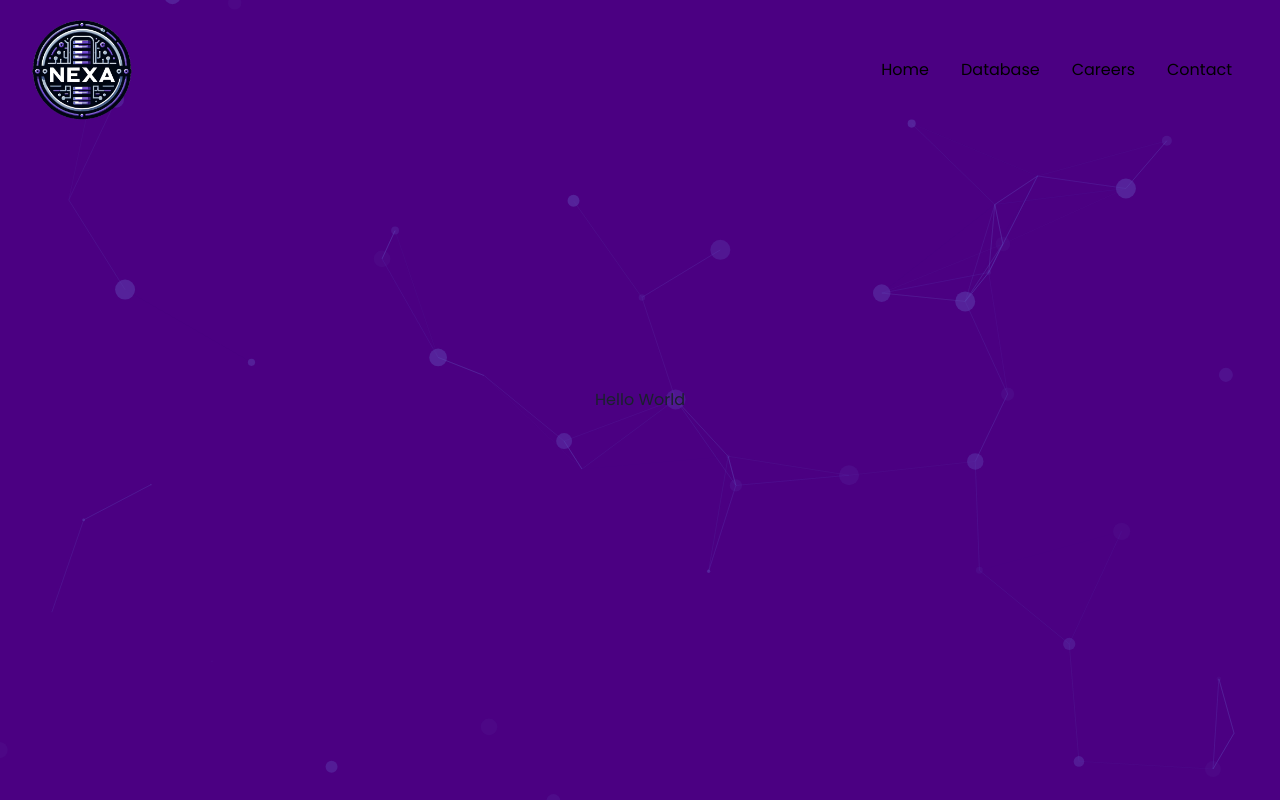
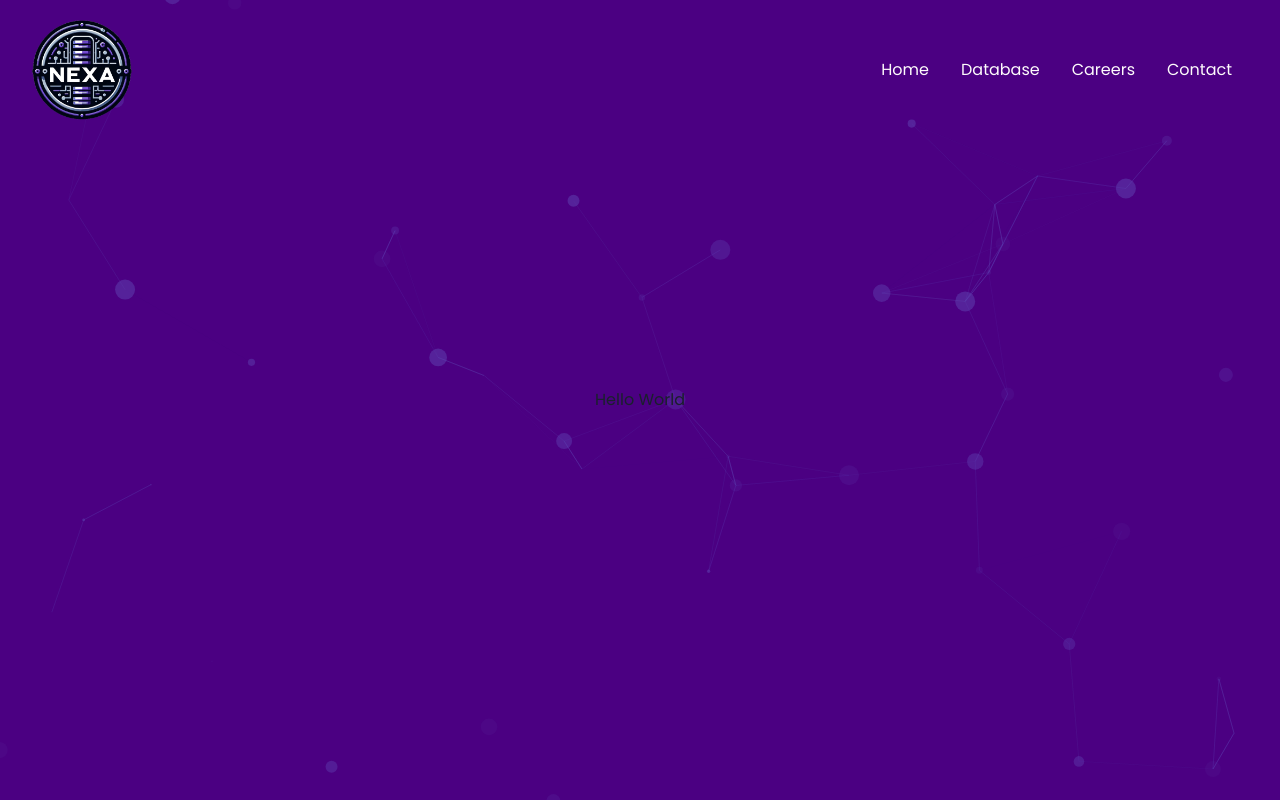
Before and after one commit to Kooperlol/nexadb, a Next.js app: page / in a window 1280 px wide. Built offline with nearby package versions, Linux system fonts and the light colour scheme.

Commit message:
Header changes

```diff
--- a/src/components/shared/header.tsx
+++ b/src/components/shared/header.tsx
@@ -41,17 +41,17 @@ export default function Header() {
             height={100}
           />
         </Link>
-        <ul className="hidden text-black sm:flex">
-          <li className="p-4 hover:text-primary">
+        <ul className="hidden text-background sm:flex">
+          <li className="p-4 hover:text-black">
             <Link href="/">Home</Link>
           </li>
-          <li className="p-4 hover:text-primary">
+          <li className="p-4 hover:text-black">
             <Link href="/database">Database</Link>
           </li>
-          <li className="p-4 hover:text-primary">
+          <li className="p-4 hover:text-black">
             <Link href="/careers">Careers</Link>
           </li>
-          <li className="p-4 hover:text-primary">
+          <li className="p-4 hover:text-black">
             <Link href="/contact">Contact</Link>
           </li>
         </ul>
@@ -73,16 +73,16 @@ export default function Header() {
           }
         >
           <ul>
-            <li onClick={handleNav} className="p-4 text-4xl hover:text-primary">
+            <li onClick={handleNav} className="p-4 text-4xl hover:text-black">
               <Link href="/">Home</Link>
             </li>
-            <li onClick={handleNav} className="p-4 text-4xl hover:text-primary">
+            <li onClick={handleNav} className="p-4 text-4xl hover:text-black">
               <Link href="/database">Database</Link>
             </li>
-            <li onClick={handleNav} className="p-4 text-4xl hover:text-primary">
+            <li onClick={handleNav} className="p-4 text-4xl hover:text-black">
               <Link href="/careers">Careers</Link>
             </li>
-            <li onClick={handleNav} className="p-4 text-4xl hover:text-primary">
+            <li onClick={handleNav} className="p-4 text-4xl hover:text-black">
               <Link href="/contact">Contact</Link>
             </li>
           </ul>
```
